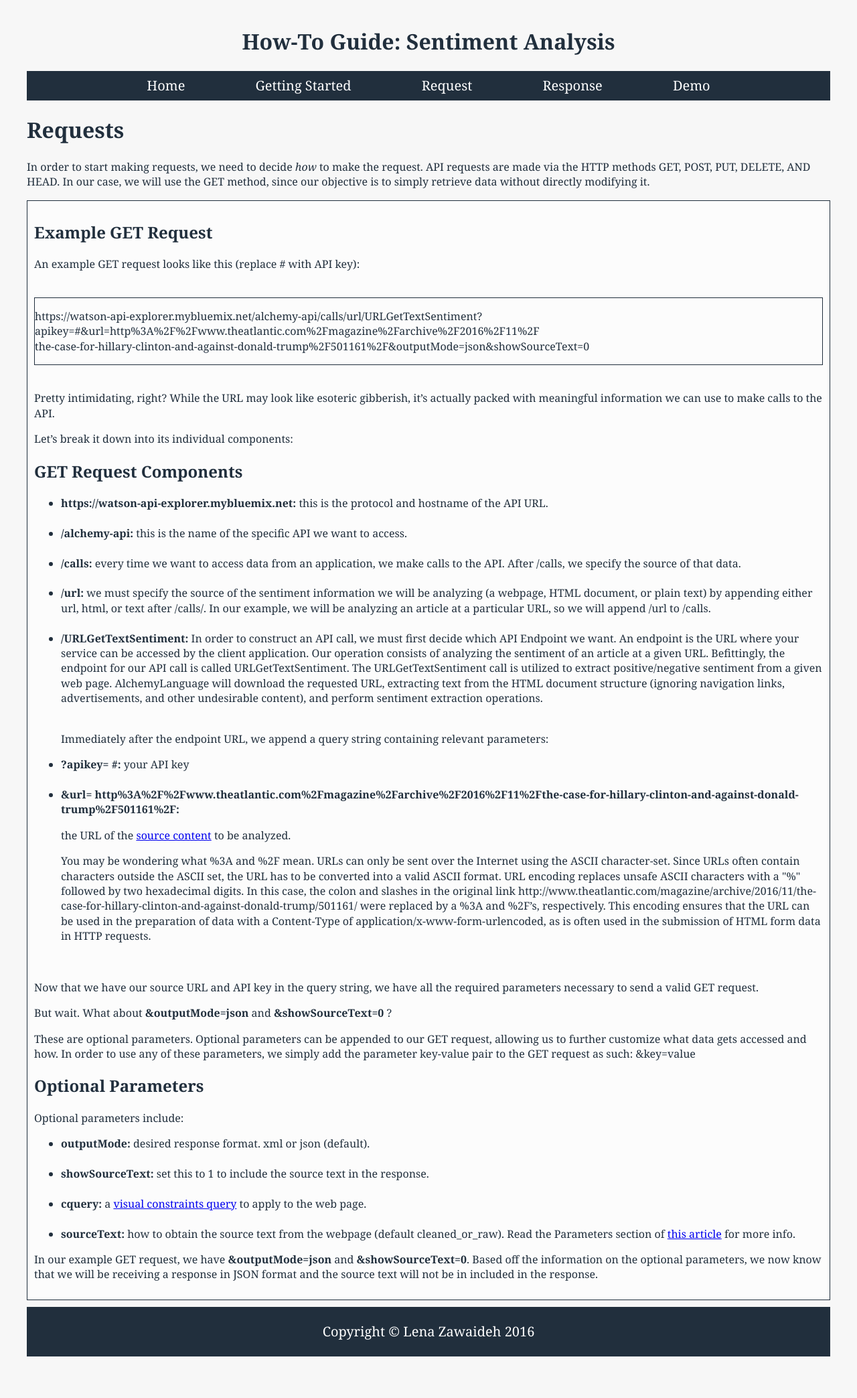
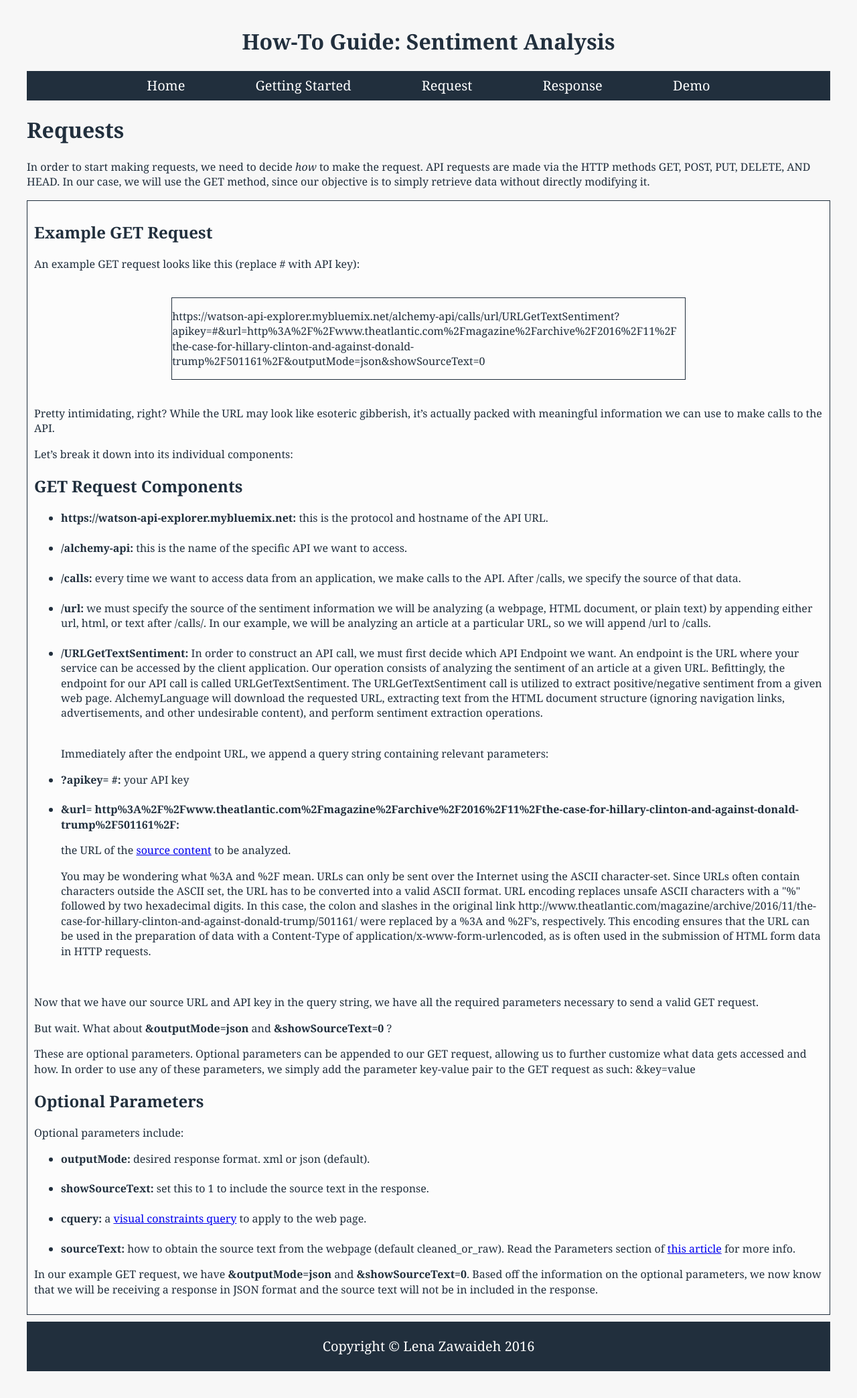
Before and after one commit to lenaz/How-To-Guide, a Jekyll site: the page built from request.html, in a window 1280 px wide. Shown: the whole page at 67% size. Built offline with Jekyll 4.4.1, drawn with Linux system fonts in a browser that asks for light colours; Markdown is read by kramdown in place of the engine named in the settings; before the commit the page ends 2065 px from its top, so only the background shows below that.

Commit message:
Update common.css

```diff
--- a/css/common.css
+++ b/css/common.css
@@ -81,6 +81,7 @@ body {
 .url-div {
     margin: 0 auto;
     padding: 0;
+    width: 65%;
     background-color: #FCFCFC;
     border: solid .5px #212F3D;
 }
```
